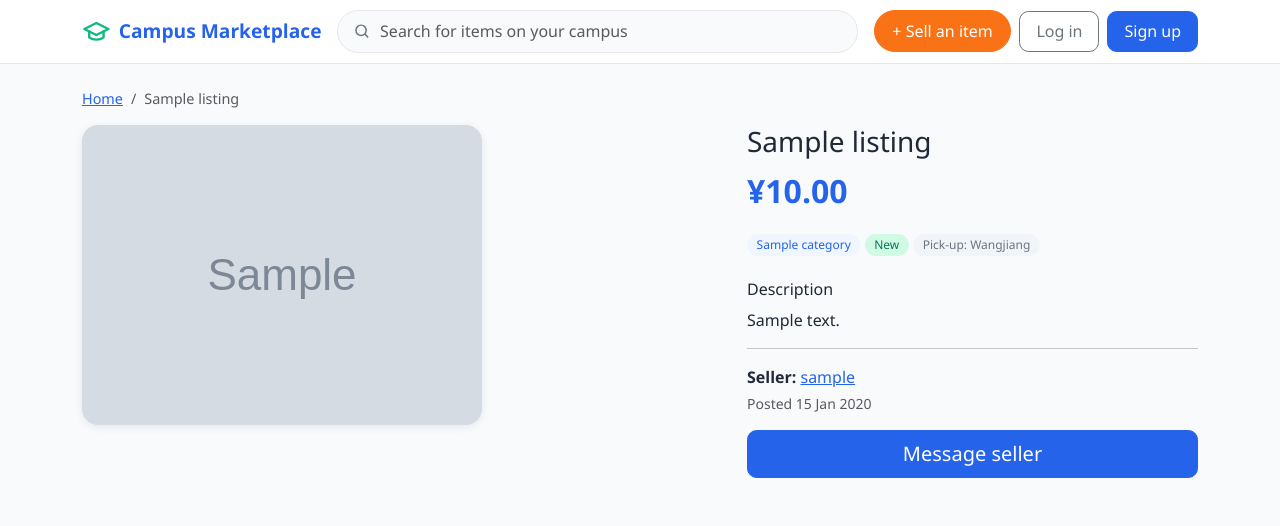
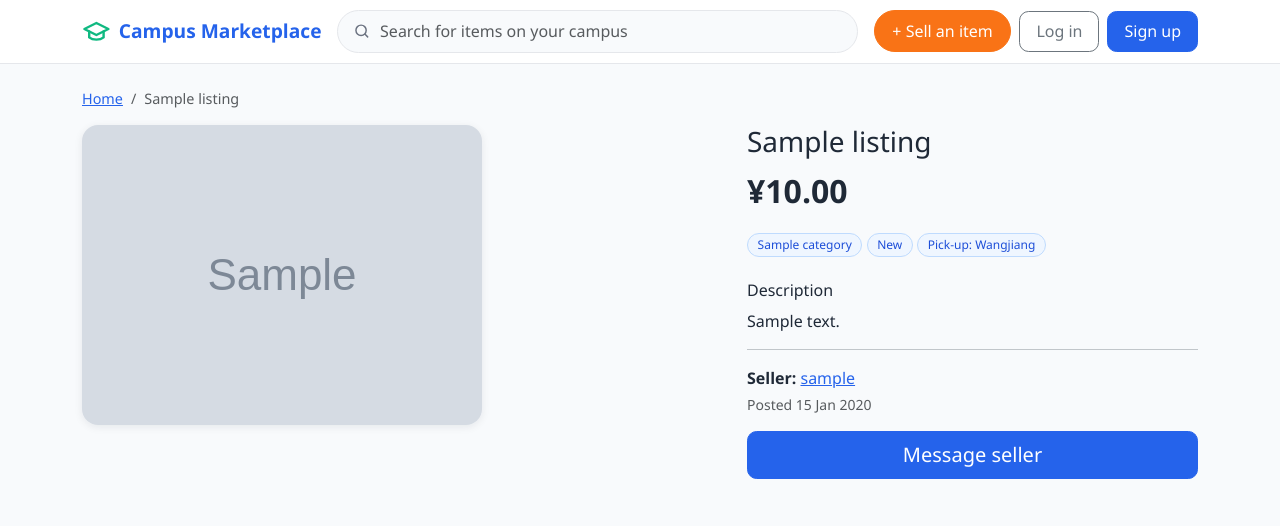
Before and after one commit to mafoudmaryam/campus-marketplace, a Django app: page /listing/1/ in a window 1280 px wide. Shown: the top 526 px of the page. Run offline with Django 5.2, Linux system fonts and the light colour scheme; tables that the repository leaves empty hold one stand-in row (values such as "Sample post"); grey boxes marked "Sample" are stand-in pictures; some libraries are stand-ins or nearby versions.

Commit message:
Use dark prices and one blue style for chips and tags

```diff
--- a/static/css/site.css
+++ b/static/css/site.css
@@ -8,6 +8,9 @@
   --muted: #6b7280;
   --line: #e5e7eb;
   --page-bg: #f8fafc;
+  --tag-bg: #eff6ff;
+  --tag-border: #bfdbfe;
+  --tag-text: #1d4ed8;
 }
 
 body {
@@ -174,15 +177,15 @@ body {
   white-space: nowrap;
   padding: .4rem 1rem;
   border-radius: 999px;
-  background: #fff;
-  border: 1px solid var(--line);
-  color: var(--ink);
+  background: var(--tag-bg);
+  border: 1px solid var(--tag-border);
+  color: var(--tag-text);
   text-decoration: none;
   font-weight: 500;
-  transition: border-color .15s, color .15s;
+  transition: background .15s, border-color .15s;
 }
-.chip:hover { border-color: var(--brand-blue); color: var(--brand-blue); }
-.chip.active { background: var(--brand-blue); border-color: var(--brand-blue); color: #fff; }
+.chip:hover { background: #dbeafe; color: var(--tag-text); }
+.chip.active { background: var(--brand-blue-dark); border-color: var(--brand-blue-dark); color: #fff; }
 
 .filter-bar {
   display: flex;
@@ -238,11 +241,12 @@ body {
 .listing-body { padding: .9rem 1rem 1rem; }
 .listing-title { font-size: 1rem; font-weight: 600; margin: 0 0 .25rem; }
 .listing-title a { color: var(--ink); text-decoration: none; }
-.listing-price { color: var(--brand-blue); font-size: 1.15rem; font-weight: 700; margin: 0 0 .5rem; }
+.listing-price { color: var(--ink); font-size: 1.15rem; font-weight: 700; margin: 0 0 .5rem; }
 .category-tag {
   display: inline-block;
-  background: #eff6ff;
-  color: var(--brand-blue);
+  background: var(--tag-bg);
+  border: 1px solid var(--tag-border);
+  color: var(--tag-text);
   font-size: .75rem;
   font-weight: 500;
   padding: .15rem .6rem;
@@ -334,9 +338,7 @@ h1, h2, h3, h4, h5 { color: #111827; font-weight: 700; }
   justify-content: center;
   color: var(--muted);
 }
-.detail-price { color: var(--brand-blue); font-size: 2rem; font-weight: 800; }
-.tag-green { background: #d1fae5; color: #047857; }
-.tag-grey { background: #f1f5f9; color: var(--muted); }
+.detail-price { color: var(--ink); font-size: 2rem; font-weight: 800; }
 
 /* avatars on the profile page */
 .avatar-lg { width: 80px; height: 80px; font-size: 2rem; }
--- a/templates/listings/detail.html
+++ b/templates/listings/detail.html
@@ -28,8 +28,8 @@
 
     <p>
       <span class="category-tag">{{ listing.category.name }}</span>
-      <span class="category-tag tag-green">{{ listing.get_condition_display }}</span>
-      <span class="category-tag tag-grey">Pick-up: {{ listing.get_campus_display }}</span>
+      <span class="category-tag">{{ listing.get_condition_display }}</span>
+      <span class="category-tag">Pick-up: {{ listing.get_campus_display }}</span>
       {% if listing.status != "available" %}
         <span class="badge text-bg-danger">{{ listing.get_status_display }}</span>
       {% endif %}
```
